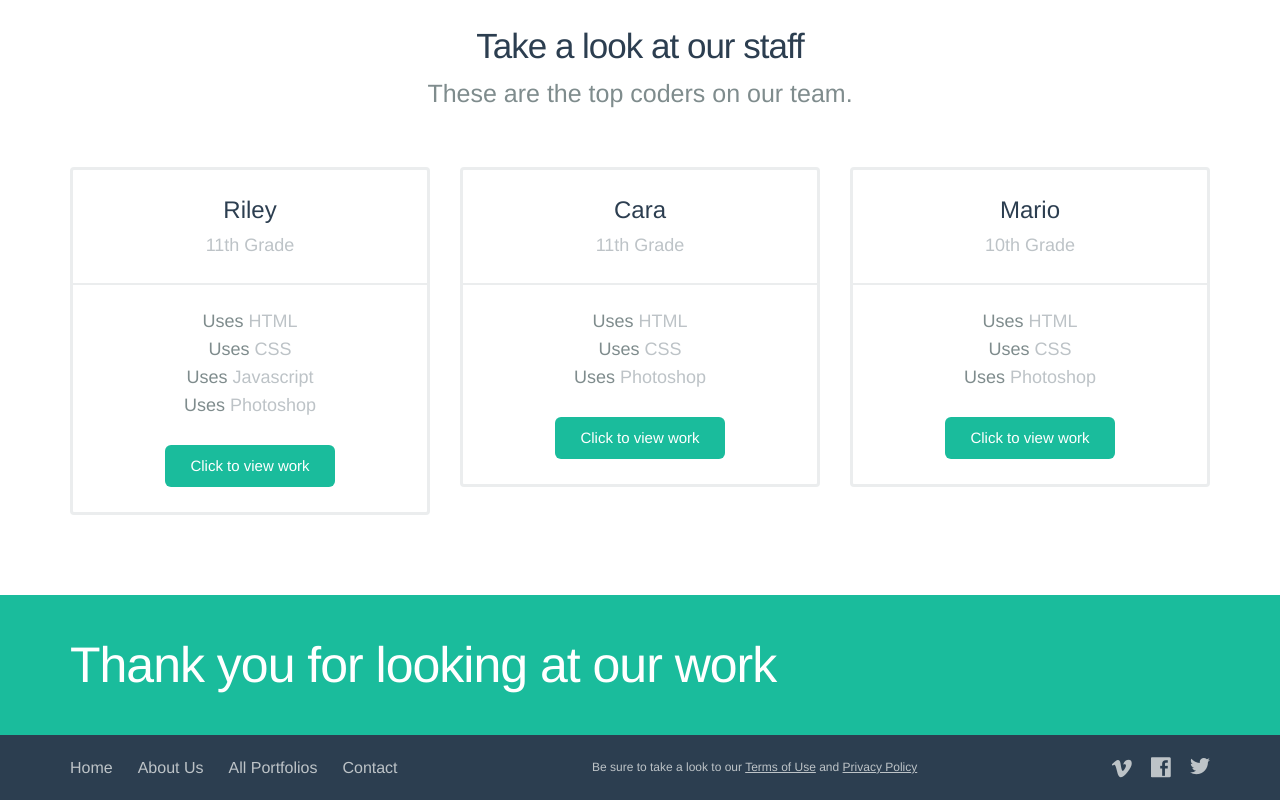
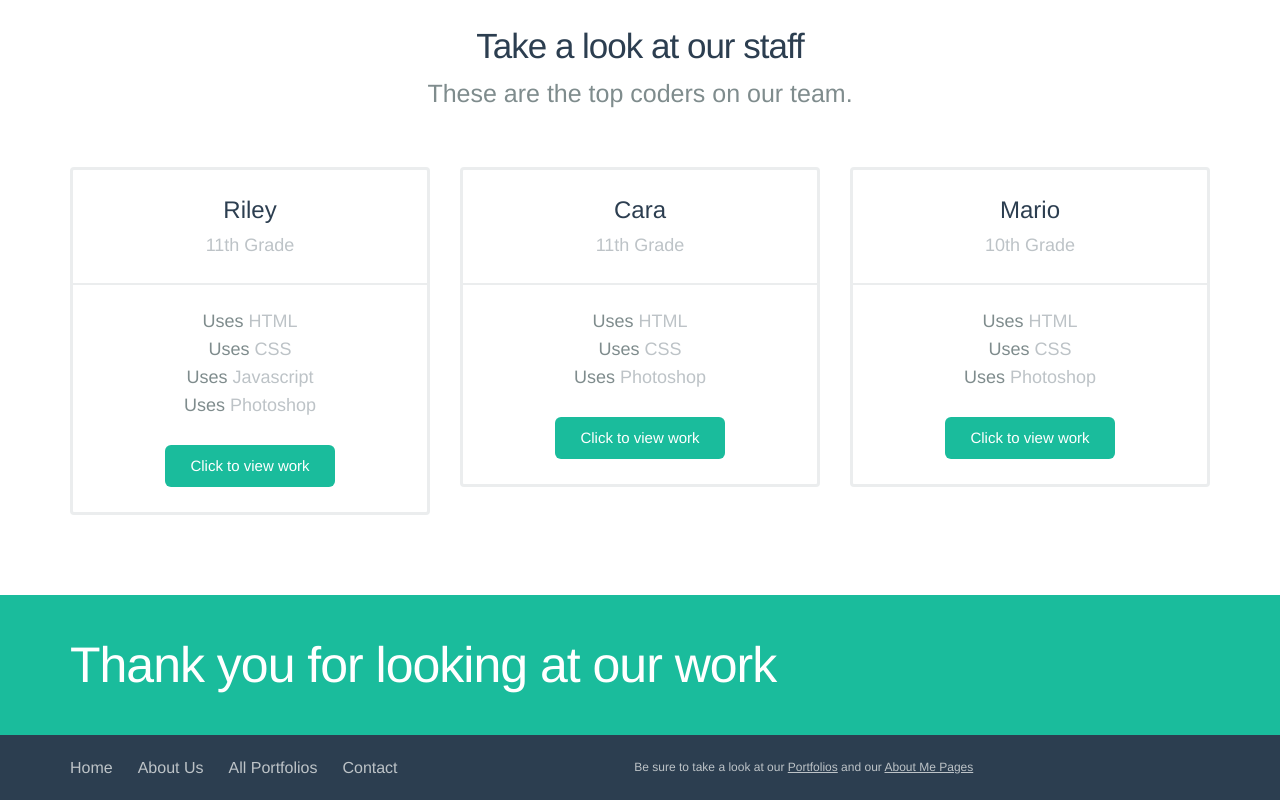
Before and after one commit to rileyneedham56/Group1-Portfolio, a plain HTML site: page Developer/samples/sample-03/index.html in a window 1280 px wide. Shown: the part 809-1609 px from the top of the page. Drawn offline with Linux system fonts and the light colour scheme.

Commit message:
Color changes and hyperlink change

```diff
--- a/Developer/samples/sample-03/css/style.css
+++ b/Developer/samples/sample-03/css/style.css
@@ -5,7 +5,7 @@
 /* styles from flat-ui-free2.0.0-fix.less files */
 body {
   color: #34495e;
-  font-family: "Helvetica Neue", Helvetica, Arial, sans-serif;
+  font-family: "American Typewriter Light", Helvetica, Arial, sans-serif;
   font-size: 14px;
   line-height: 1.231;
 }
@@ -25,7 +25,7 @@ a {
   transition: 0.25s;
 }
 a:hover {
-  color: #1abc9c;
+  color: #3f9a46;
   text-decoration: none;
 }
 h1,
--- a/Developer/samples/sample-03/index.html
+++ b/Developer/samples/sample-03/index.html
@@ -29,11 +29,8 @@
                             <div class="collapse navbar-collapse pull-right">
                                 <ul class="nav pull-left">
                                     <li class="active"><a href="#">HOME</a></li>
-
                                     <li><a href="#">ABOUT US</a></li>
-                                    <li><a href="#">COMPANY</a></li>
                                     <li><a href="#">All PORTFOLIOS</a></li>
-                                    <li><a href="#">BLOGS</a></li>
                                     <li><a href="#">CONTACT</a></li>
                                 </ul>
                                 <form class="navbar-form pull-left">
@@ -179,13 +176,9 @@
                             </li>
                         </ul>
                     </nav>
-                    <div class="social-btns pull-right">
-                        <a href="#"><div class="fui-vimeo"></div><div class="fui-vimeo"></div></a>
-                        <a href="#"><div class="fui-facebook"></div><div class="fui-facebook"></div></a>
-                        <a href="#"><div class="fui-twitter"></div><div class="fui-twitter"></div></a>
-                    </div>
+
                     <div class="additional-links">
-                        Be sure to take a look to our <a href="#">Terms of Use</a> and <a href="#">Privacy Policy</a>
+                        Be sure to take a look at our <a href="#">Portfolios</a> and our <a href="#">About Me Pages</a>
                     </div>
                 </div>
             </footer>
```
